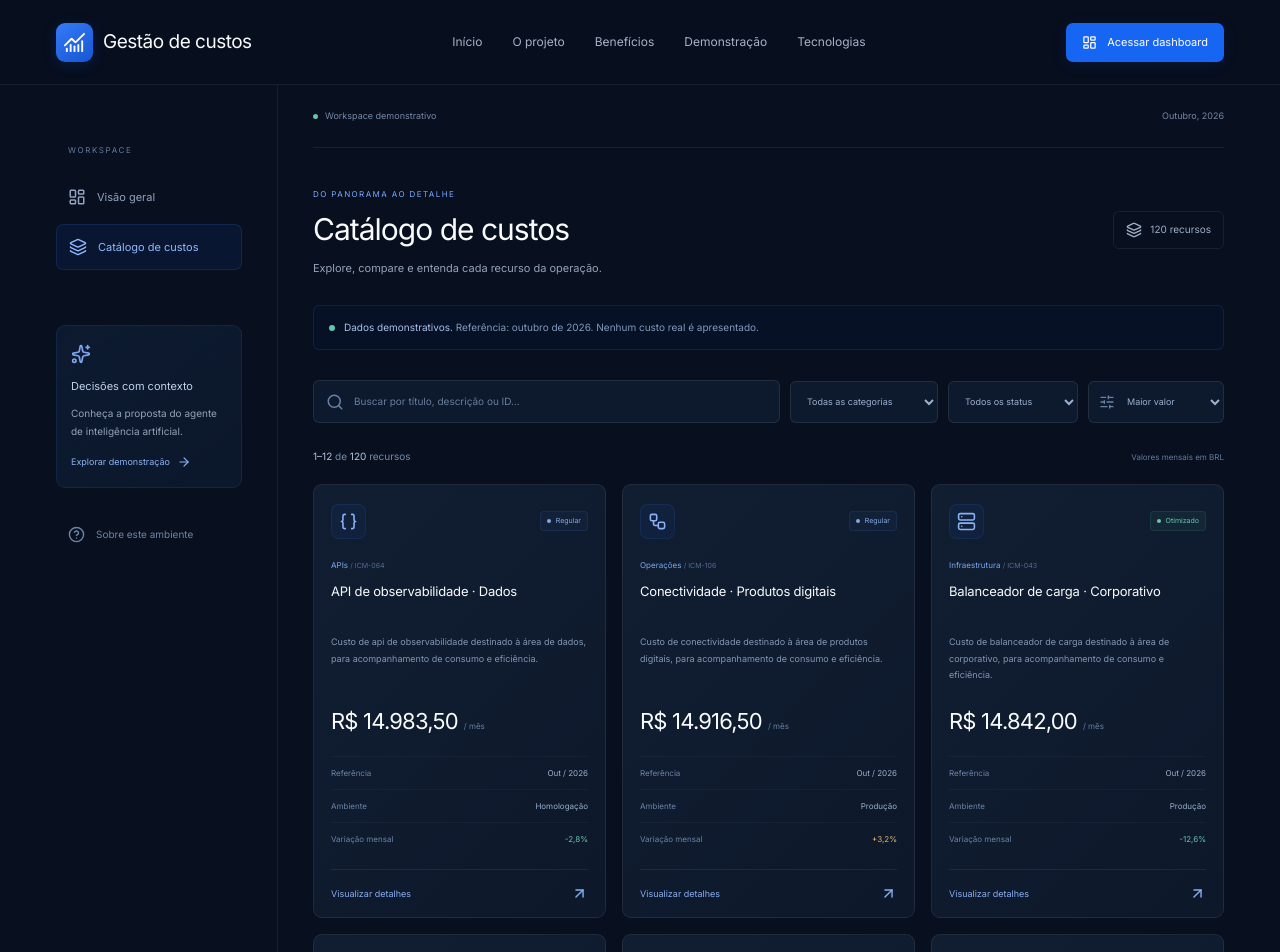
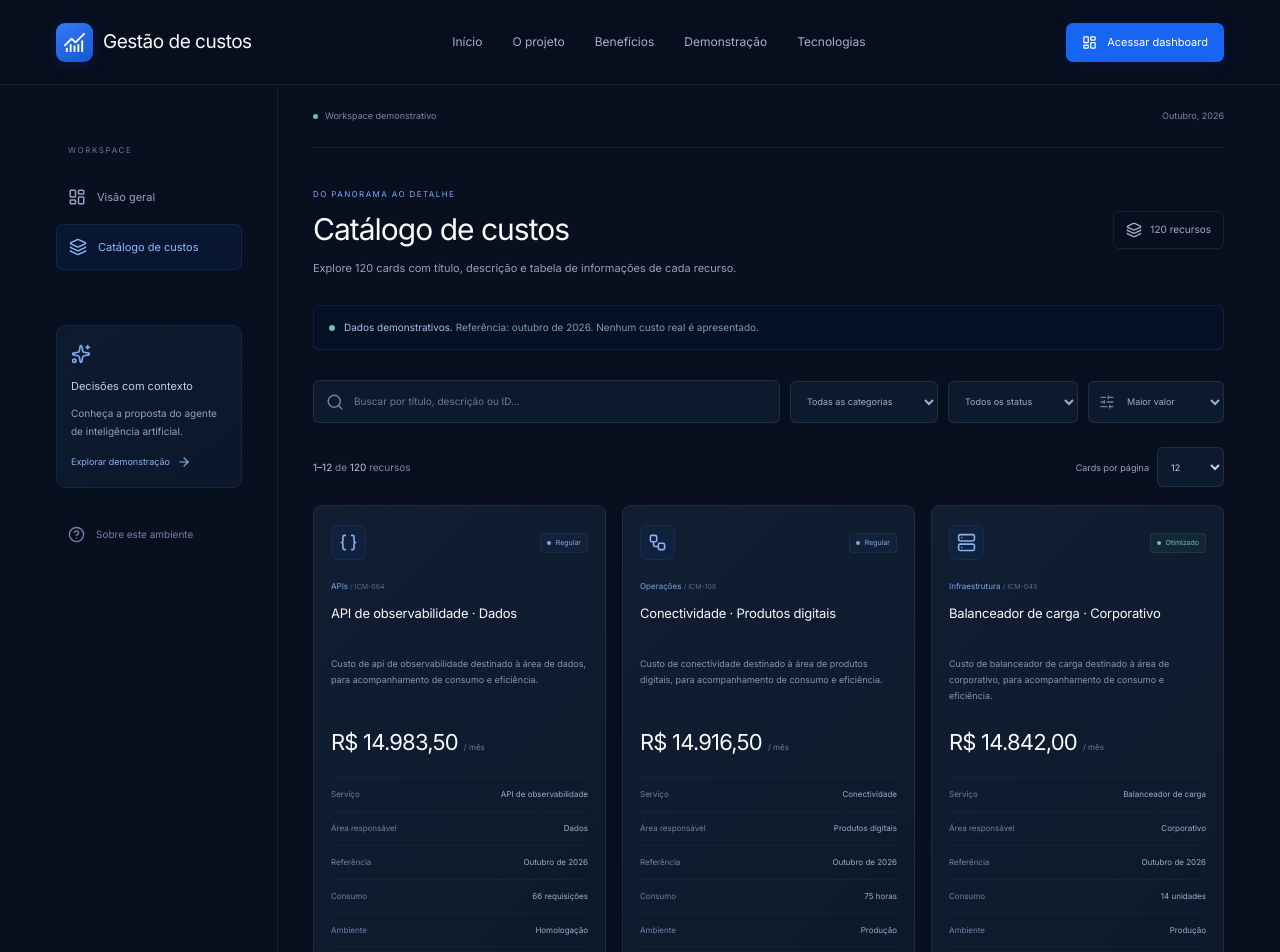
Before and after one commit to Jukamargo/frontend-pi-gestao-de-custos, a React (Vite) app in the folder intelligent-cost-management/: page /custos in a window 1280 px wide. Shown: the top 952 px of the page. Built offline with nearby package versions, Linux system fonts and the light colour scheme.

Commit message:
feat: Ampliar tabelas e permitir exibir os 120 cards de custos

```diff
--- a/intelligent-cost-management/src/components/cards/CostCard.tsx
+++ b/intelligent-cost-management/src/components/cards/CostCard.tsx
@@ -40,8 +40,22 @@ export function CostCard({ cost }: { cost: CostRecord }) {
         <caption className="sr-only">Resumo de {cost.title}</caption>
         <tbody>
           <tr>
+            <th scope="row">Serviço</th>
+            <td>{cost.resource}</td>
+          </tr>
+          <tr>
+            <th scope="row">Área responsável</th>
+            <td>{cost.owner}</td>
+          </tr>
+          <tr>
             <th scope="row">Referência</th>
-            <td>Out / 2026</td>
+            <td>{cost.period}</td>
+          </tr>
+          <tr>
+            <th scope="row">Consumo</th>
+            <td>
+              {cost.quantity} {cost.unit}
+            </td>
           </tr>
           <tr>
             <th scope="row">Ambiente</th>
--- a/intelligent-cost-management/src/hooks/useCostFilters.ts
+++ b/intelligent-cost-management/src/hooks/useCostFilters.ts
@@ -1,7 +1,7 @@
 import { useSearchParams } from 'react-router-dom'
 import { costService, filterCosts } from '../services/costService'
 import type { CostQuery, SortOrder } from '../types/cost'
-export const PAGE_SIZE = 12
+export const PAGE_SIZES = [12, 24, 48, 120] as const
 export function useCostFilters() {
   const [params, setParams] = useSearchParams()
   const sort = params.get('sort') || 'value-desc'
@@ -14,7 +14,9 @@ export function useCostFilters() {
       : 'value-desc') as SortOrder,
   }
   const filtered = filterCosts(costService.list(), query)
-  const totalPages = Math.max(1, Math.ceil(filtered.length / PAGE_SIZE))
+  const requestedSize = Number(params.get('limit'))
+  const pageSize = PAGE_SIZES.find((size) => size === requestedSize) || 12
+  const totalPages = Math.max(1, Math.ceil(filtered.length / pageSize))
   const requestedPage = Number(params.get('page')) || 1
   const page = Math.min(totalPages, Math.max(1, Math.floor(requestedPage)))
   function update(key: string, value: string) {
@@ -28,8 +30,9 @@ export function useCostFilters() {
     query,
     filtered,
     page,
+    pageSize,
     totalPages,
-    visible: filtered.slice((page - 1) * PAGE_SIZE, page * PAGE_SIZE),
+    visible: filtered.slice((page - 1) * pageSize, page * pageSize),
     update,
     reset: () => setParams({}),
   }
--- a/intelligent-cost-management/src/pages/CostCatalog/index.tsx
+++ b/intelligent-cost-management/src/pages/CostCatalog/index.tsx
@@ -2,11 +2,19 @@ import { ChevronLeft, ChevronRight, Layers3 } from 'lucide-react'
 import { CostCard } from '../../components/cards/CostCard'
 import { CostFilters } from '../../components/CostFilters'
 import { EmptyState } from '../../components/ui/EmptyState'
-import { PAGE_SIZE, useCostFilters } from '../../hooks/useCostFilters'
+import { PAGE_SIZES, useCostFilters } from '../../hooks/useCostFilters'
 import { costService } from '../../services/costService'
 export default function CostCatalog() {
-  const { query, filtered, visible, page, totalPages, update, reset } =
-    useCostFilters()
+  const {
+    query,
+    filtered,
+    visible,
+    page,
+    pageSize,
+    totalPages,
+    update,
+    reset,
+  } = useCostFilters()
   function changePage(next: number) {
     update('page', String(next))
     document
@@ -19,7 +27,10 @@ export default function CostCatalog() {
         <div>
           <span className="eyebrow">DO PANORAMA AO DETALHE</span>
           <h1>Catálogo de custos</h1>
-          <p>Explore, compare e entenda cada recurso da operação.</p>
+          <p>
+            Explore {costService.list().length} cards com título, descrição e
+            tabela de informações de cada recurso.
+          </p>
         </div>
         <span className="period-badge">
           <Layers3 size={16} />
@@ -39,8 +50,8 @@ export default function CostCatalog() {
           {filtered.length ? (
             <>
               <strong>
-                {(page - 1) * PAGE_SIZE + 1}–
-                {Math.min(page * PAGE_SIZE, filtered.length)}
+                {(page - 1) * pageSize + 1}–
+                {Math.min(page * pageSize, filtered.length)}
               </strong>{' '}
               de <strong>{filtered.length}</strong> recursos
             </>
@@ -48,7 +59,20 @@ export default function CostCatalog() {
             '0 recursos encontrados'
           )}
         </p>
-        <span>Valores mensais em BRL</span>
+        <div className="catalog-display-controls">
+          <label htmlFor="page-size">Cards por página</label>
+          <select
+            id="page-size"
+            value={pageSize}
+            onChange={(event) => update('limit', event.target.value)}
+          >
+            {PAGE_SIZES.map((size) => (
+              <option key={size} value={size}>
+                {size === 120 ? 'Todos' : size}
+              </option>
+            ))}
+          </select>
+        </div>
       </div>
       {!filtered.length ? (
         <EmptyState onReset={reset} />
--- a/intelligent-cost-management/src/styles/application.css
+++ b/intelligent-cost-management/src/styles/application.css
@@ -549,9 +549,20 @@
   font-weight: 500;
   color: #b3c5df;
 }
-.results-header > span {
-  font-size: 8px;
-  color: #627c9f;
+.catalog-display-controls {
+  display: flex;
+  align-items: center;
+  gap: 8px;
+  font-size: 9px;
+  color: #94a3b8;
+}
+.catalog-display-controls select {
+  min-height: 40px;
+  padding: 7px 9px;
+  border: 1px solid #ffffff17;
+  border-radius: 6px;
+  background: #0d192c;
+  color: #c0d1e8;
 }
 .cost-grid {
   display: grid;
@@ -630,6 +641,7 @@
   color: #667e9f;
 }
 .mini-table {
+  table-layout: fixed;
   border-collapse: collapse;
   width: 100%;
   margin-bottom: 10px;
@@ -641,8 +653,13 @@
 .mini-table td {
   font-size: 8px;
   padding-block: 10px;
+  line-height: 1.6;
+  overflow-wrap: anywhere;
+  vertical-align: top;
 }
 .mini-table th {
+  width: 42%;
+  padding-right: 8px;
   font-weight: 400;
   text-align: left;
   color: #6c84a6;
@@ -1141,8 +1158,8 @@
   .results-header p {
     font-size: 9px;
   }
-  .results-header > span {
-    font-size: 7px;
+  .catalog-display-controls {
+    font-size: 8px;
   }
   .cost-grid {
     grid-template-columns: 1fr;
```
Also changed, not shown: 2 other files (tests, documents, lock files or other folders).
